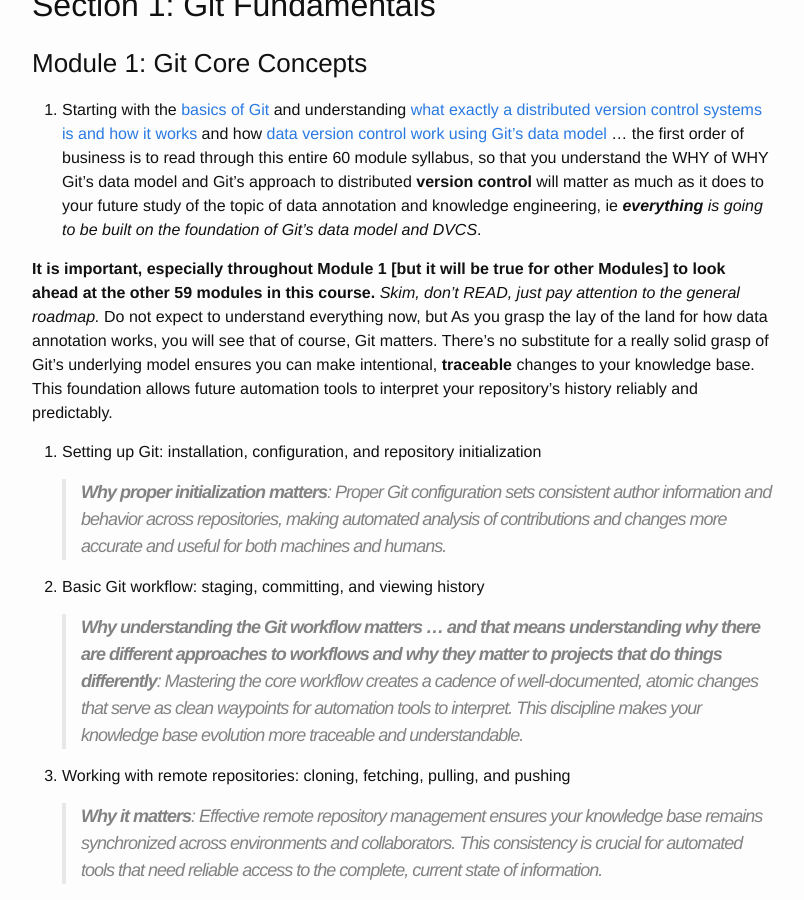
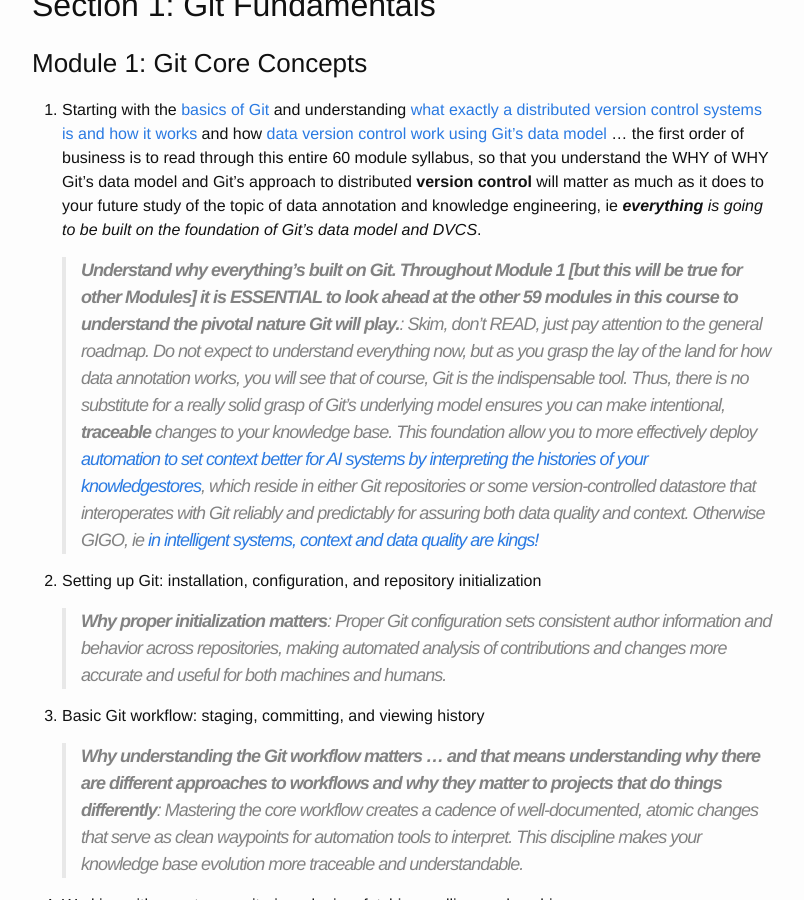
Before and after one commit to annotifyapp/annotifyapp.github.io, a Jekyll site: the page built from _posts/2025-04-07-Data-Annotation-Fundamentals-Course.MD, in a window 1280 px wide and 900 px high, scrolled down 3929 px. Shown: the whole window, without its empty margins (238-1042 px from the left). Built offline with Jekyll 4.4.1, drawn with Linux system fonts in a browser that asks for light colours.

Commit message:
context/quality are kings

```diff
--- a/_posts/2025-04-07-Data-Annotation-Fundamentals-Course.MD
+++ b/_posts/2025-04-07-Data-Annotation-Fundamentals-Course.MD
@@ -134,7 +134,7 @@ categories: Training
 
 1. Starting with the [basics of Git](https://git-scm.com/book/en/v2/Git-Basics-Getting-a-Git-Repository) and understanding [what exactly a distributed version control systems is and how it works](https://about.gitlab.com/topics/version-control/benefits-distributed-version-control-system/) and how [data version control work using Git's data model](https://dvc.org/doc/user-guide) ... the first order of business is to read through this entire 60 module syllabus, so that you understand the WHY of WHY Git's data model and Git's approach to distributed **version control** will matter as much as it does to your future study of the topic of data annotation and knowledge engineering, ie ***everything*** *is going to be built on the foundation of Git's data model and DVCS*.
 
-**It is important, especially throughout Module 1 [but it will be true for other Modules] to look ahead at the other 59 modules in this course.** *Skim, don't READ, just pay attention to the general roadmap.* Do not expect to understand everything now, but As you grasp the lay of the land for how data annotation works, you will see that of course, Git matters. There's no substitute for a really solid grasp of Git's underlying model ensures you can make intentional, **traceable** changes to your knowledge base. This foundation allows future automation tools to interpret your repository's history reliably and predictably.
+   > **Understand why everything's built on Git. Throughout Module 1 [but this will be true for other Modules] it is ESSENTIAL to look ahead at the other 59 modules in this course to understand the pivotal nature Git will play.**: *Skim, don't READ, just pay attention to the general roadmap.*  Do not expect to understand everything now, but as you grasp the lay of the land for how data annotation works, you will see that of course, Git is the indispensable tool. Thus, there is no substitute for a really solid grasp of Git's underlying model ensures you can make intentional, **traceable** changes to your knowledge base. This foundation allow you to more effectively deploy [automation to set context better for AI systems by interpreting the histories of your knowledgestores](https://enterprise-knowledge.com/what-software-engineering-can-teach-knowledge-engineers-about-version-control/), which reside in either Git repositories or some version-controlled datastore that interoperates with Git reliably and predictably for assuring both data quality and context. Otherwise *GIGO*, ie [in intelligent systems, context and data quality are kings!](https://x.com/i/grok/share/P23hgP1gcPEBOIQXcULyLc6aZ)
 
 2. Setting up Git: installation, configuration, and repository initialization
 
```
